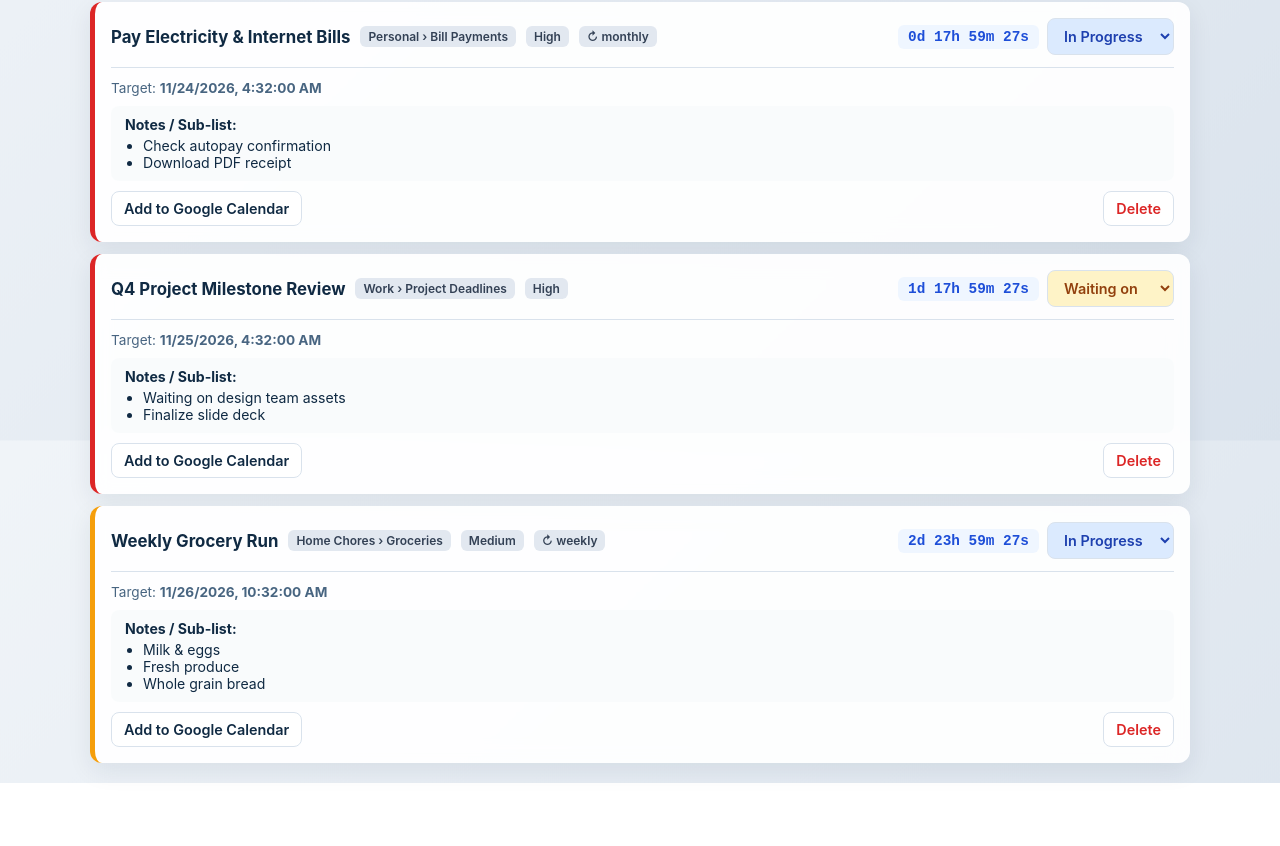
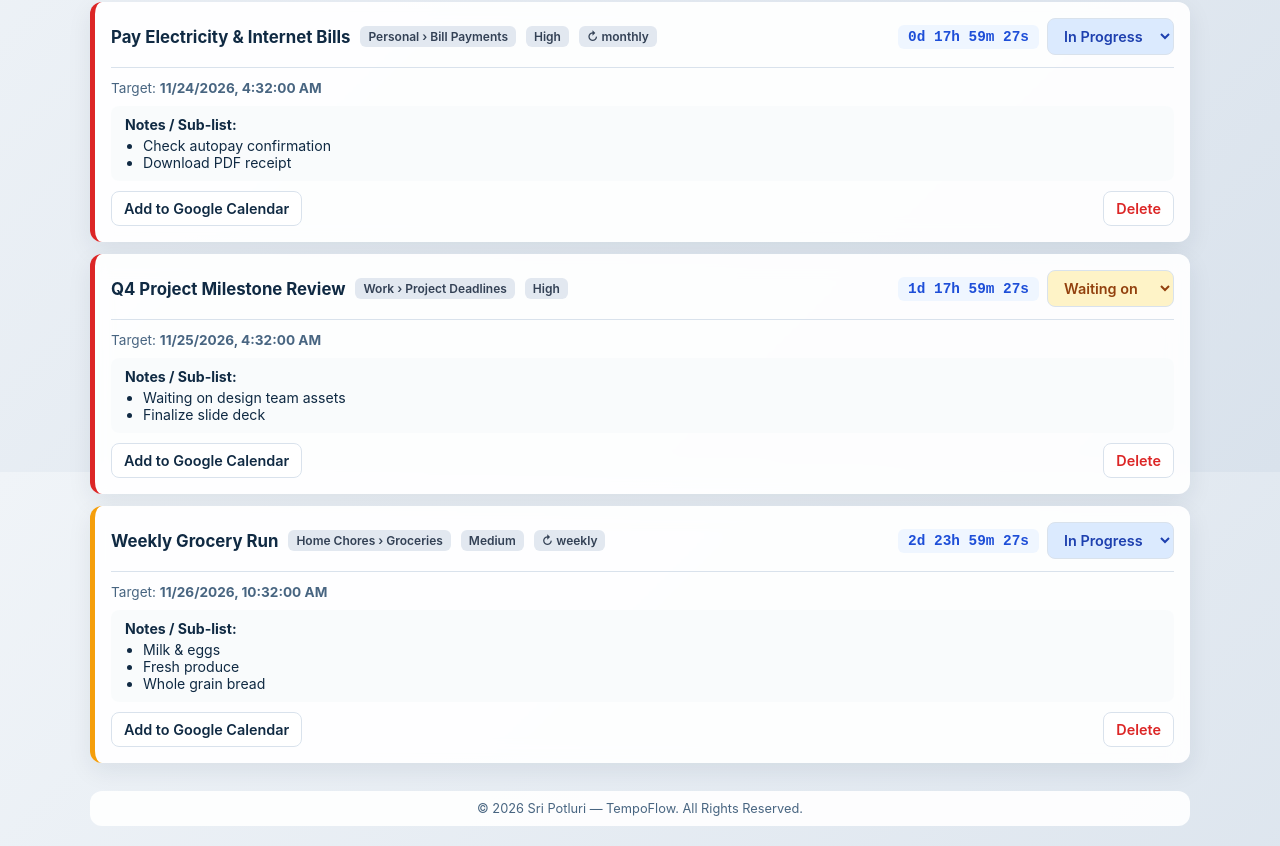
Before and after one commit to sripotluri21/Project_TempoFlow, a plain HTML site: page index.html in a window 1280 px wide. Shown: the part 702-1548 px from the top of the page. Before the commit the page ends 1485 px from the top, so only its background shows below. Drawn offline with Linux system fonts and the light colour scheme.

Commit message:
Add footer to index.html with copyright notice
Added footer with copyright information.

```diff
--- a/index.html
+++ b/index.html
@@ -1,3 +1,9 @@
+<!--
+  TempoFlow — Smart Checklist & Countdown Tracker
+  Copyright (c) 2026 Sri Potluri. All Rights Reserved.
+  Unauthorized copying, modification, or redistribution of this code is prohibited.
+-->
+
 <!DOCTYPE html>
 <html lang="en">
 <head>
@@ -436,6 +442,9 @@
     </div>
 
     <div id="taskList" class="task-list"></div>
+    <footer style="text-align: center; margin-top: 28px; padding: 10px 16px; border-radius: 12px; background: var(--card-bg); font-size: 0.8rem; color: var(--text-muted);">
+      &copy; 2026 Sri Potluri &mdash; TempoFlow. All Rights Reserved.
+    </footer>
   </div>
 
   <div id="shareModal" class="modal-backdrop">
```
